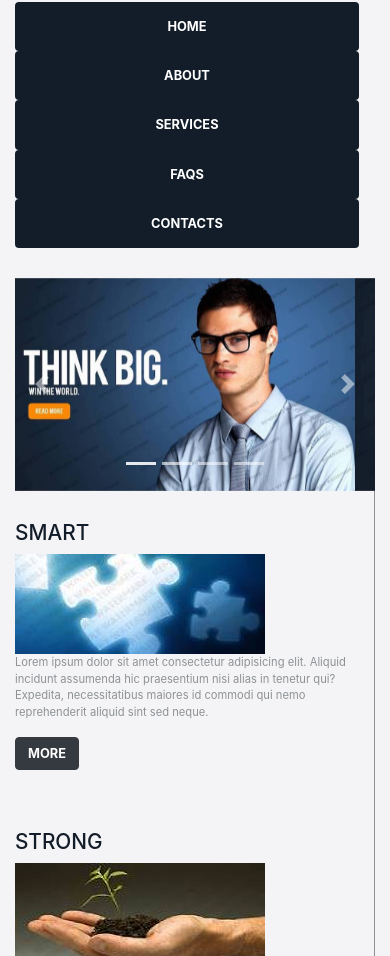
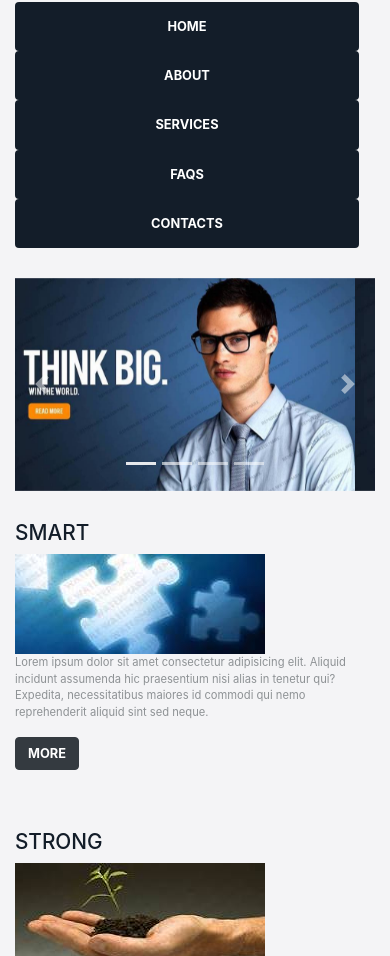
Before and after one commit to AaronBPaden/detroix-bootstrap, a plain HTML site: page index.html in a window 390 px wide. Shown: the part 144-1100 px from the top of the page. Drawn offline with Linux system fonts and the light colour scheme.

Commit message:
Remove content borders at <768 pixels.

```diff
--- a/css/style.css
+++ b/css/style.css
@@ -186,3 +186,9 @@ h3 {
 .colophon-text {
     margin: 0;
 }
+
+@media (max-width: 768px) {
+    .content {
+        border: none;
+    }
+}
```
